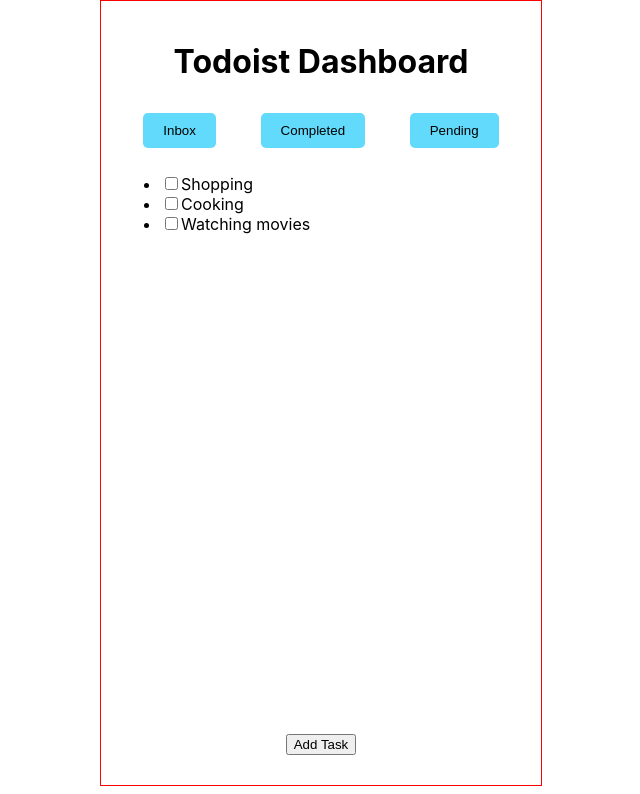
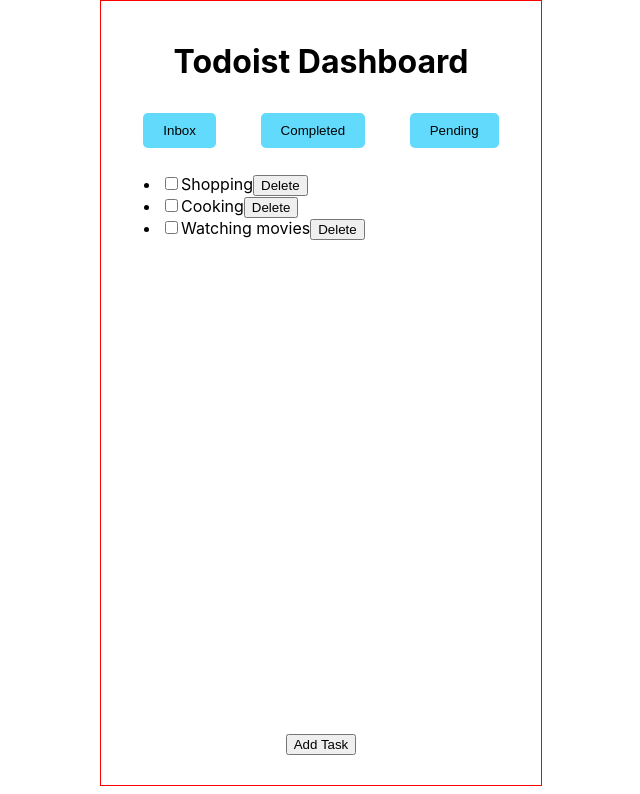
Before and after one commit to Tejashree-naik/todo-application, a React (Create React App) app: page / in a window 1280 px wide. Shown: the top 794 px of the page, without its empty margins (319-959 px from the left). Built offline with nearby package versions, Linux system fonts and the light colour scheme.

Commit message:
add delete button

```diff
--- a/src/App.js
+++ b/src/App.js
@@ -30,6 +30,12 @@
     setTasks(updatedTasks);
   };
 
+  // Function to delete a task
+  const deleteTask = (id) => {
+    const updatedTasks = tasks.filter((task) => task.id !== id);
+    setTasks(updatedTasks);
+  };
+
   // Filter tasks based on the active tab
   const filteredTasks = tasks.filter((task) => {
     if (activeTab === "completed") return task.completed;
@@ -58,6 +64,8 @@
                 onChange={() => toggleTask(task.id)}
               />
               {task.name}
+              {/* Delete button */}
+              <button onClick={() => deleteTask(task.id)}>Delete</button>
             </li>
           ))}
         </ul>
```
